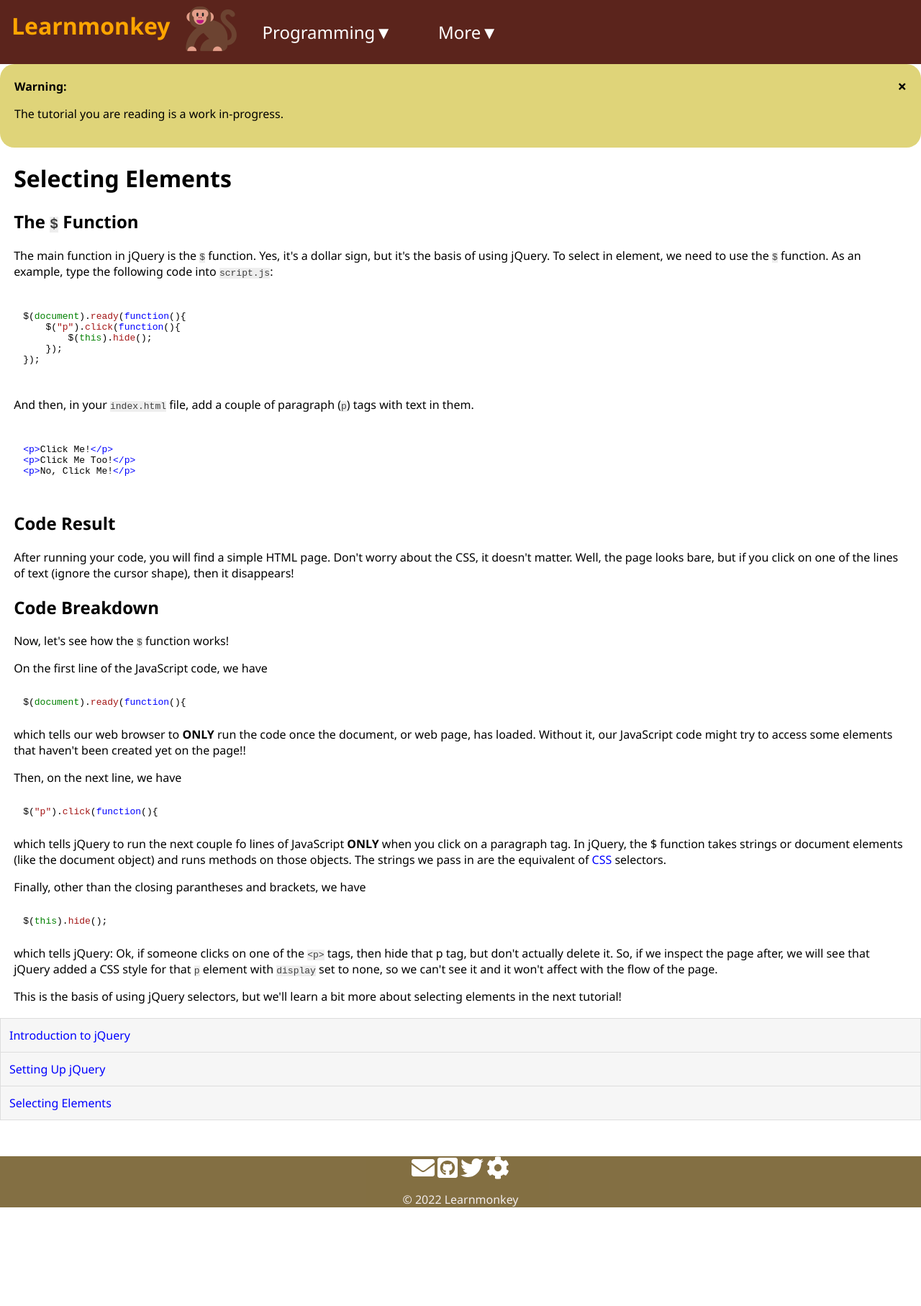
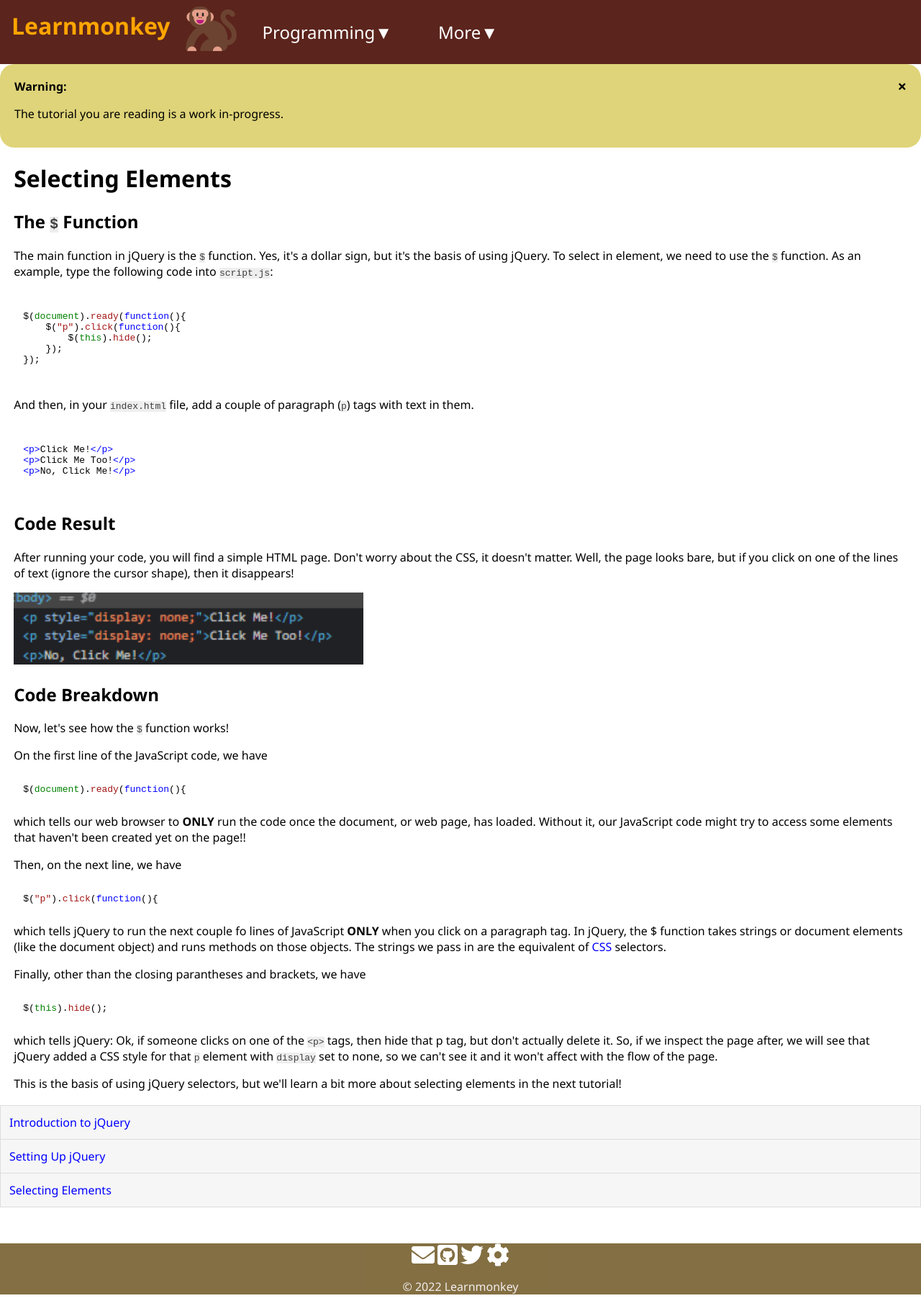
Before and after one commit to learnmonkey/learnmonkey.github.io, a Jekyll site: the page built from programming/javascript/jquery/selecting-elements.html, in a window 1280 px wide. Shown: the whole page at 72% size. Built offline with Jekyll 4.4.1, drawn with Linux system fonts in a browser that asks for light colours; nearby versions of some CDN libraries; before the commit the page ends 1693 px from its top, so only the background shows below that.

Commit message:
add image

```diff
--- a/programming/javascript/jquery/selecting-elements.html
+++ b/programming/javascript/jquery/selecting-elements.html
@@ -27,6 +27,7 @@ $(document).ready(function(){
 <section>
     <h2>Code Result</h2>
     <p>After running your code, you will find a simple HTML page. Don't worry about the CSS, it doesn't matter. Well, the page looks bare, but if you click on one of the lines of text (ignore the cursor shape), then it disappears!</p>
+    <img src="/images/programming/javascript/jquery/display-none-1.png" alt="Code Result With Inspect" style="height:100px;">
 </section>
 
 <section>
```
Also changed, not shown: images/programming/javascript/jquery/display-none-1.png (added).
